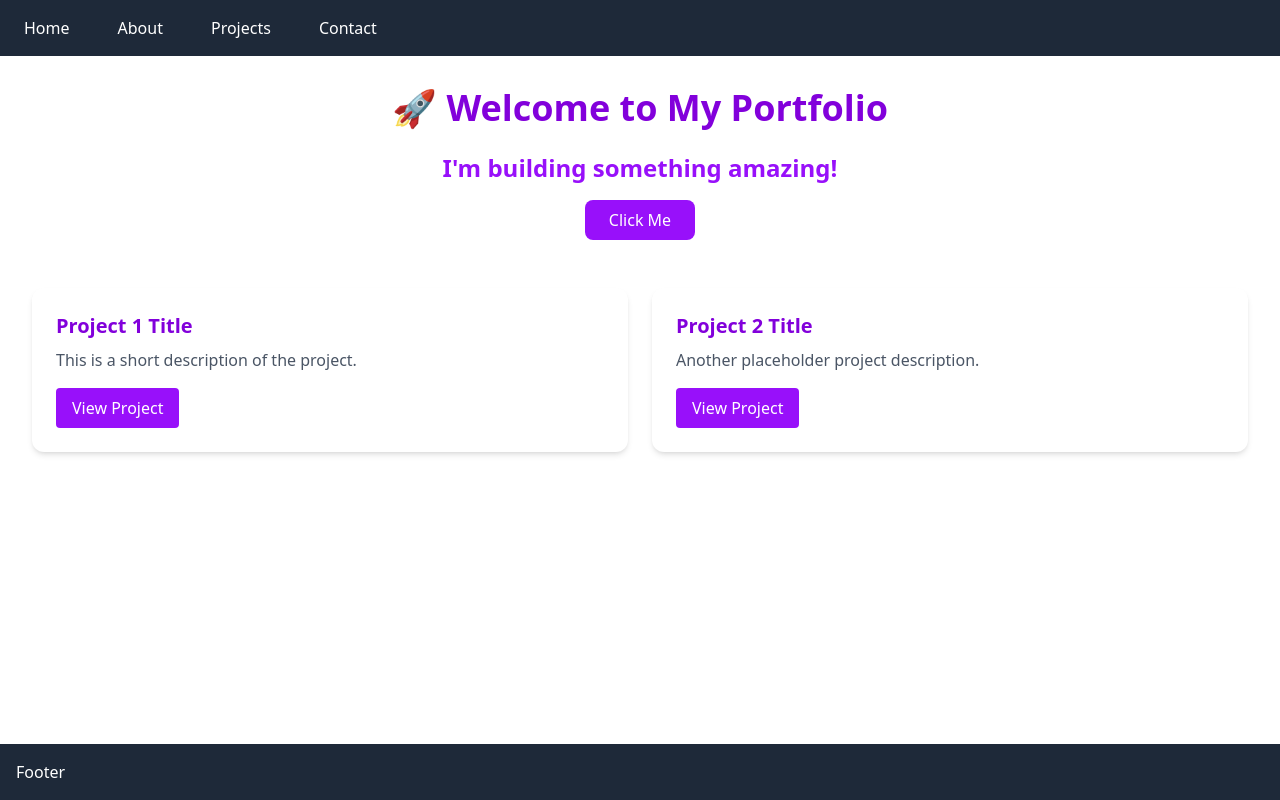
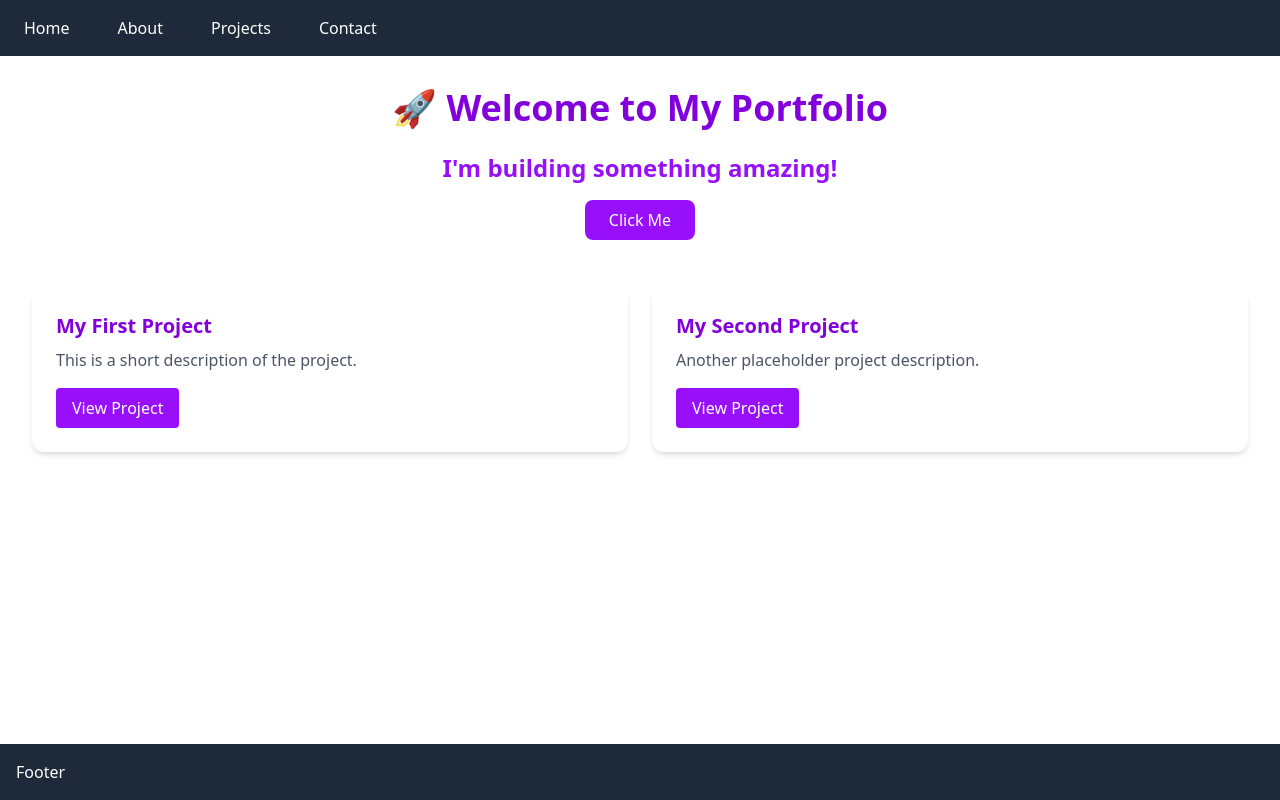
Before and after one commit to rashijain201/PersonalPortfolio_CodeCollab, a React (Vite) app: page / in a window 1280 px wide. Built offline with nearby package versions, Linux system fonts and the light colour scheme.

Commit message:
Refactor GridLayout to accept project titles as props and update Home component accordingly

```diff
--- a/src/pages/home.jsx
+++ b/src/pages/home.jsx
@@ -14,7 +14,10 @@ const Home = () => {
                 label="Click Me"
                 onClick={() => alert("Button Clicked!")}
             />
-			<GridLayout />
+            <GridLayout
+                title_1="My First Project"
+                title_2="My Second Project"
+            />
         </div>
     );
 };
--- a/src/templates/gridLayout.jsx
+++ b/src/templates/gridLayout.jsx
@@ -1,11 +1,11 @@
 import React from "react";
 
-const GridLayout = () => (
+const GridLayout = ({ title_1, title_2 }) => (
     <div className="grid grid-cols-1 md:grid-cols-2 gap-6 mt-6">
         {/* Card 1 */}
         <div className="bg-white shadow-md rounded-xl p-6 text-left">
             <h3 className="text-xl font-semibold text-purple-700 mb-2">
-				Project 1 Title
+                {title_1}
             </h3>
             <p className="text-gray-600 mb-4">
                 This is a short description of the project.
@@ -18,7 +18,7 @@ const GridLayout = () => (
         {/* Card 2 */}
         <div className="bg-white shadow-md rounded-xl p-6 text-left">
             <h3 className="text-xl font-semibold text-purple-700 mb-2">
-				Project 2 Title
+                {title_2}
             </h3>
             <p className="text-gray-600 mb-4">
                 Another placeholder project description.
```
Lines whose indentation alone changed are shown as unchanged.
